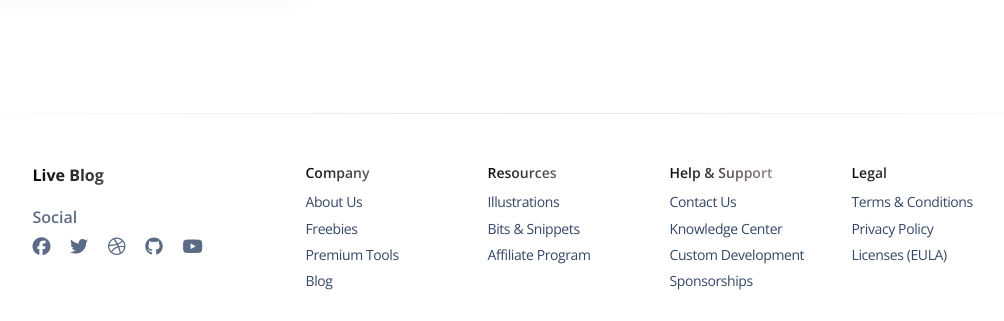
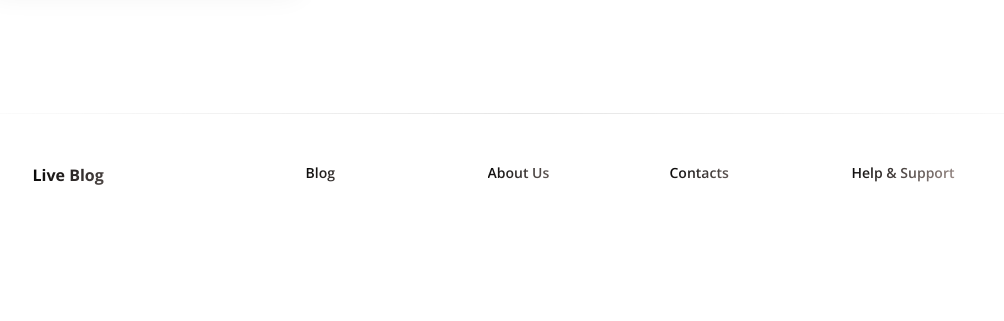
Before and after one commit to tkachuk2291/LiveBlog, a Django app: page /post/create in a window 1280 px wide. Shown: the part 628-949 px from the top of the page, without its empty margins (107-1111 px from the left). After the commit the page ends 813 px from the top, so only its background shows below. Run offline with Django 5.2, Linux system fonts and the light colour scheme; some libraries are stand-ins or nearby versions.

Commit message:
edit text and links in footer

```diff
--- a/templates/includes/footer_background.html
+++ b/templates/includes/footer_background.html
@@ -9,39 +9,7 @@
           <h6 class="text-gradient text-primary font-weight-bolder">Live Blog</h6>
         </div>
         <div>
-          <h6 class="mt-3 mb-2 opacity-8">Social</h6>
-          <ul class="d-flex flex-row ms-n3 nav">
-            <li class="nav-item">
-              <a class="nav-link pe-1" href="https://www.facebook.com/CreativeTim/" target="_blank">
-                <i class="fab fa-facebook text-lg opacity-8"></i>
-              </a>
-            </li>
 
-            <li class="nav-item">
-              <a class="nav-link pe-1" href="https://twitter.com/creativetim" target="_blank">
-                <i class="fab fa-twitter text-lg opacity-8"></i>
-              </a>
-            </li>
-
-            <li class="nav-item">
-              <a class="nav-link pe-1" href="https://dribbble.com/creativetim" target="_blank">
-                <i class="fab fa-dribbble text-lg opacity-8"></i>
-              </a>
-            </li>
-
-
-            <li class="nav-item">
-              <a class="nav-link pe-1" href="https://github.com/creativetimofficial" target="_blank">
-                <i class="fab fa-github text-lg opacity-8"></i>
-              </a>
-            </li>
-
-            <li class="nav-item">
-              <a class="nav-link pe-1" href="https://www.youtube.com/channel/UCVyTG4sCw-rOvB9oHkzZD1w" target="_blank">
-                <i class="fab fa-youtube text-lg opacity-8"></i>
-              </a>
-            </li>
-          </ul>
         </div>
       </div>
 
@@ -49,114 +17,26 @@
 
       <div class="col-md-2 col-sm-6 col-6 mb-4">
         <div>
-          <h6 class="text-gradient text-primary text-sm">Company</h6>
-          <ul class="flex-column ms-n3 nav">
-            <li class="nav-item">
-              <a class="nav-link" href="https://www.creative-tim.com/presentation?AFFILIATE=128200" target="_blank">
-                About Us
-              </a>
-            </li>
+          <h6 class="text-gradient text-primary text-sm">Blog</h6>
 
-            <li class="nav-item">
-              <a class="nav-link" href="https://www.creative-tim.com/templates/free?AFFILIATE=128200" target="_blank">
-                Freebies
-              </a>
-            </li>
-
-            <li class="nav-item">
-              <a class="nav-link" href="https://www.creative-tim.com/templates/premium?AFFILIATE=128200" target="_blank">
-                Premium Tools
-              </a>
-            </li>
-
-            <li class="nav-item">
-              <a class="nav-link" href="https://www.creative-tim.com/blog?AFFILIATE=128200" target="_blank">
-                Blog
-              </a>
-            </li>
-          </ul>
         </div>
       </div>
 
       <div class="col-md-2 col-sm-6 col-6 mb-4">
         <div>
-          <h6 class="text-gradient text-primary text-sm">Resources</h6>
-          <ul class="flex-column ms-n3 nav">
-            <li class="nav-item">
-              <a class="nav-link" href="https://iradesign.io/" target="_blank">
-                Illustrations
-              </a>
-            </li>
-
-            <li class="nav-item">
-              <a class="nav-link" href="https://www.creative-tim.com/bits?AFFILIATE=128200" target="_blank">
-                Bits & Snippets
-              </a>
-            </li>
-
-            <li class="nav-item">
-              <a class="nav-link" href="https://www.creative-tim.com/affiliates/new?AFFILIATE=128200" target="_blank">
-                Affiliate Program
-              </a>
-            </li>
-          </ul>
+          <h6 class="text-gradient text-primary text-sm">About Us</h6>
         </div>
       </div>
 
       <div class="col-md-2 col-sm-6 col-6 mb-4">
         <div>
-          <h6 class="text-gradient text-primary text-sm">Help & Support</h6>
-          <ul class="flex-column ms-n3 nav">
-            <li class="nav-item">
-              <a class="nav-link" href="https://www.creative-tim.com/contact-us?AFFILIATE=128200" target="_blank">
-                Contact Us
-              </a>
-            </li>
-
-            <li class="nav-item">
-              <a class="nav-link" href="https://www.creative-tim.com/knowledge-center?AFFILIATE=128200" target="_blank">
-                Knowledge Center
-              </a>
-            </li>
-
-            <li class="nav-item">
-              <a class="nav-link" href="https://services.creative-tim.com/?AFFILIATE=128200" target="_blank">
-                Custom Development
-              </a>
-            </li>
-
-            <li class="nav-item">
-              <a class="nav-link" href="https://www.creative-tim.com/sponsorships?AFFILIATE=128200" target="_blank">
-                Sponsorships
-              </a>
-            </li>
-
-          </ul>
+          <h6 class="text-gradient text-primary text-sm">Contacts</h6>
         </div>
       </div>
 
       <div class="col-md-2 col-sm-6 col-6 mb-4 me-auto">
         <div>
-          <h6 class="text-gradient text-primary text-sm">Legal</h6>
-          <ul class="flex-column ms-n3 nav">
-            <li class="nav-item">
-              <a class="nav-link" href="https://www.creative-tim.com/terms?AFFILIATE=128200" target="_blank">
-                Terms &amp; Conditions
-              </a>
-            </li>
-
-            <li class="nav-item">
-              <a class="nav-link" href="https://www.creative-tim.com/privacy?AFFILIATE=128200" target="_blank">
-                Privacy Policy
-              </a>
-            </li>
-
-            <li class="nav-item">
-              <a class="nav-link" href="https://www.creative-tim.com/license?AFFILIATE=128200" target="_blank">
-                Licenses (EULA)
-              </a>
-            </li>
-          </ul>
+          <h6 class="text-gradient text-primary text-sm">Help & Support</h6>
         </div>
       </div>
     </div>
```
